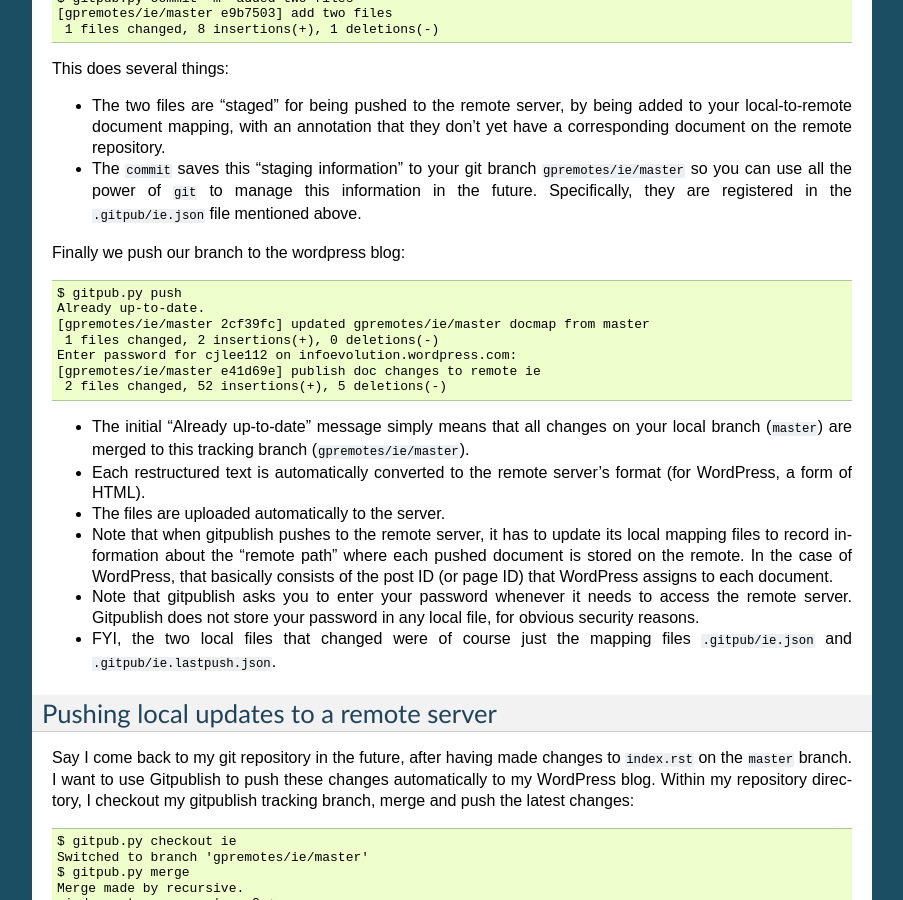
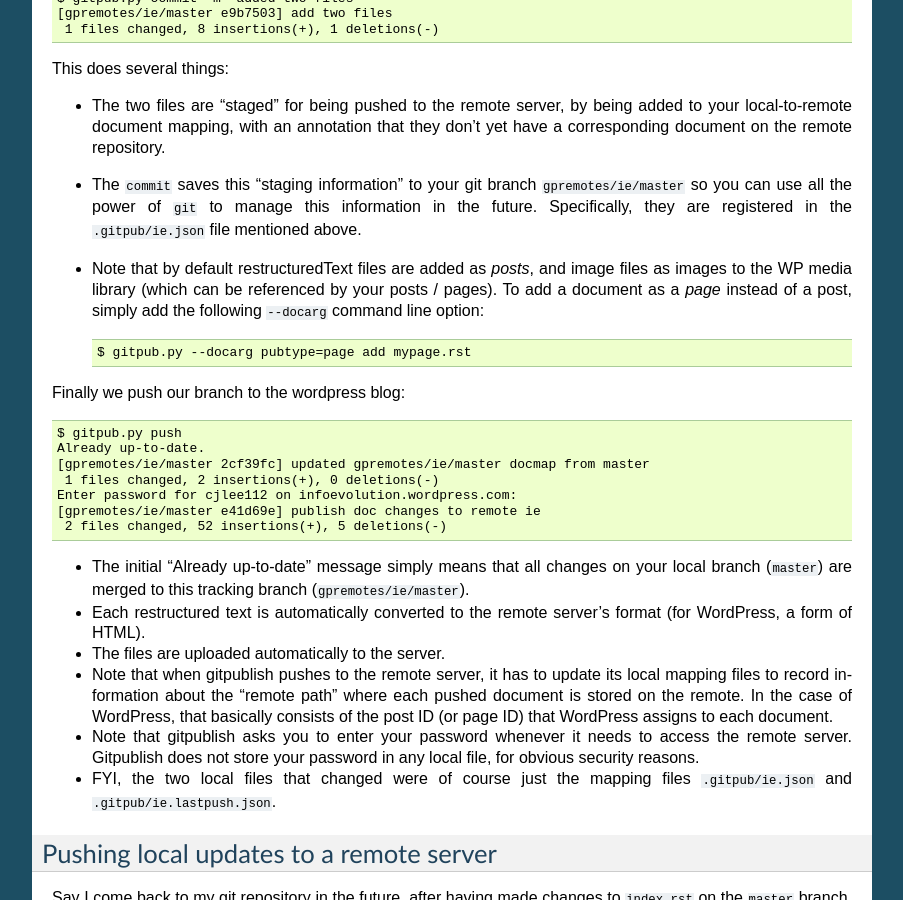
Before and after one commit to cjlee112/gitpublish, a Sphinx documentation site: the page built from doc/tutorials/intro.rst, in a window 1280 px wide and 900 px high, scrolled down 1319 px. Shown: the whole window, without its empty margins (198-1101 px from the left). Built offline with Sphinx 7.4.7, drawn with Linux system fonts in a browser that asks for light colours.

Commit message:
added pubtype=page to tutorial

```diff
--- a/doc/tutorials/intro.rst
+++ b/doc/tutorials/intro.rst
@@ -112,6 +112,15 @@ This does several things:
   ``gpremotes/ie/master`` so you can use all the power of ``git`` to
   manage this information in the future.  Specifically, they are
   registered in the ``.gitpub/ie.json`` file mentioned above.
+
+* Note that by default restructuredText files are added
+  as *posts*, and image files as images to the WP media library
+  (which can be referenced by your posts / pages).
+  To add a document as a *page* instead of a post,
+  simply add the following ``--docarg``
+  command line option::
+
+    $ gitpub.py --docarg pubtype=page add mypage.rst
 
 Finally we push our branch to the wordpress blog::
 
```
